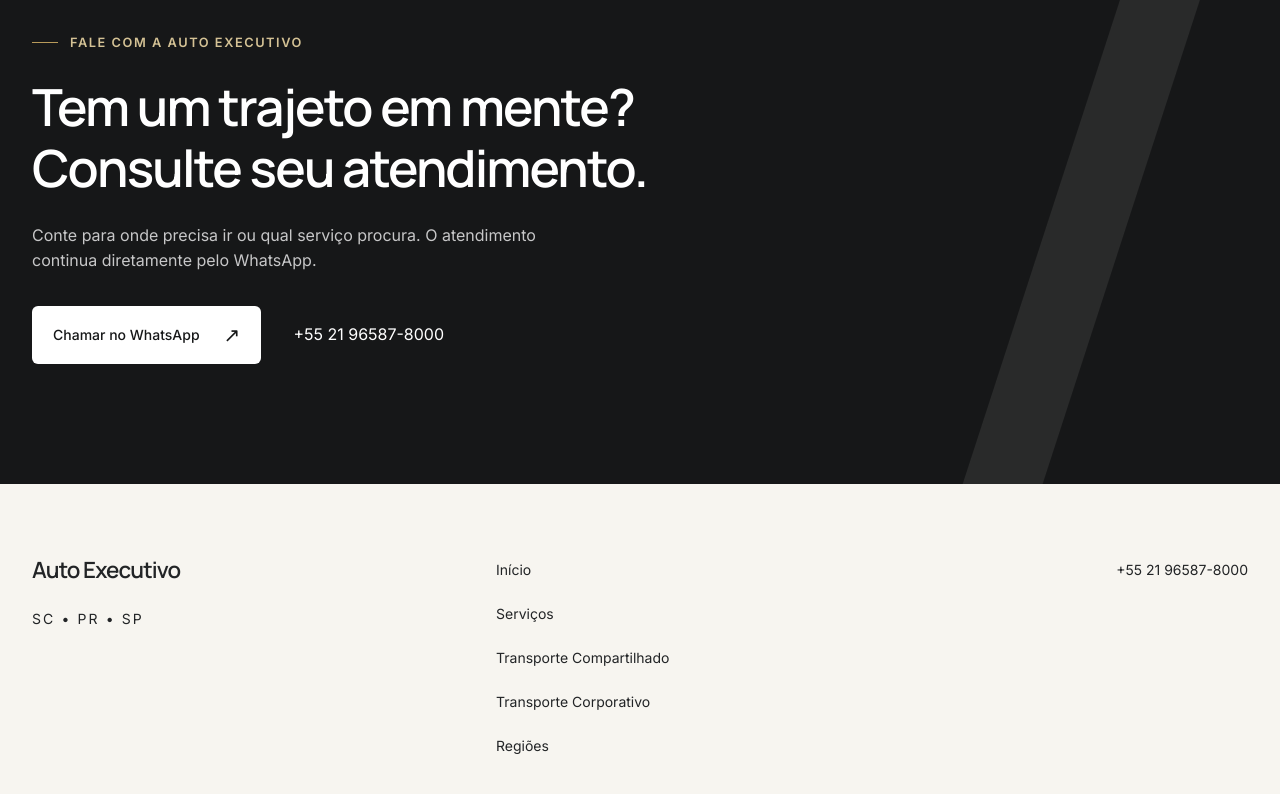
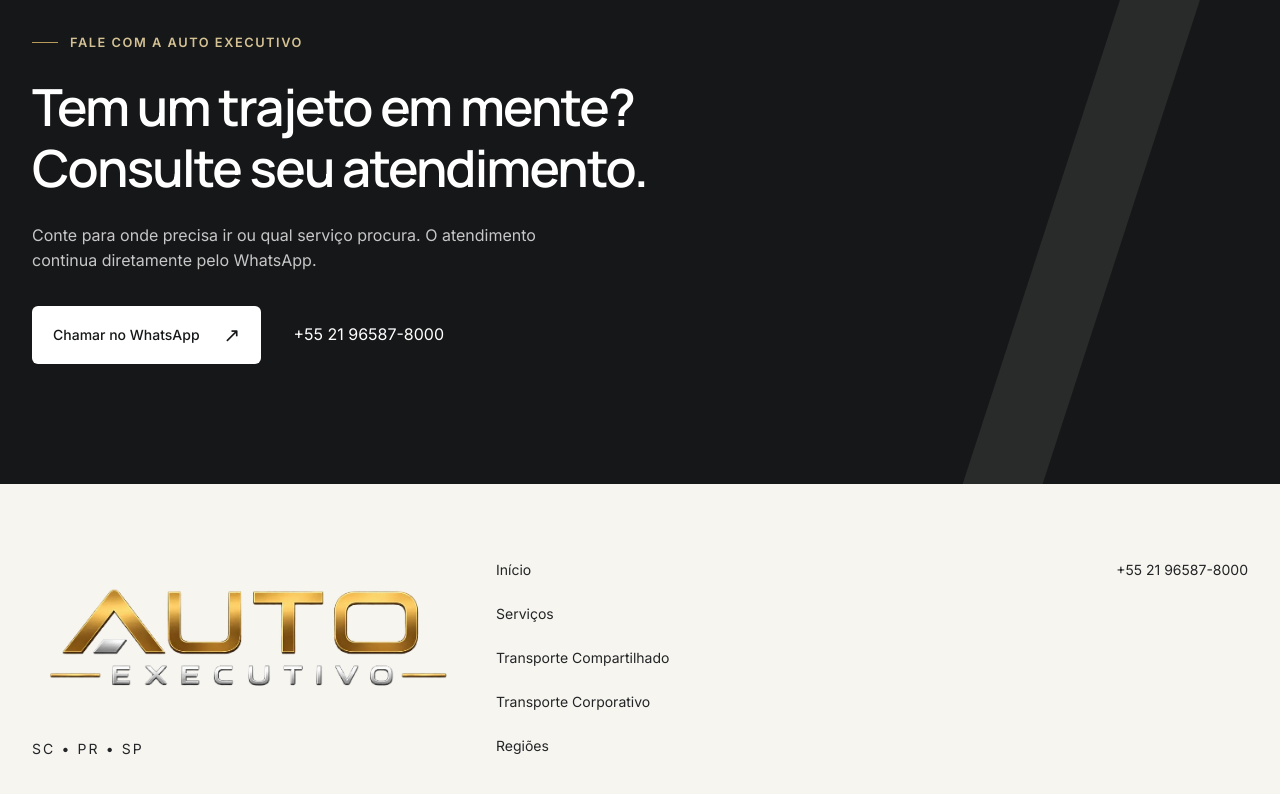
Before and after one commit to dborgesdev/autoexecutivo, a React (Vite) app: page / in a window 1280 px wide. Shown: the part 5849-6643 px from the top of the page. Built offline with nearby package versions, Linux system fonts and the light colour scheme.

Commit message:
use brand logo in header and footer

```diff
--- a/src/components/Footer.tsx
+++ b/src/components/Footer.tsx
@@ -1,17 +1,20 @@
 import { footerNavigation } from '../data/navigation'
 import { siteConfig } from '../data/siteConfig'
 import { pageContent } from '../data/pageContent'
+import logoAutoExecutivo from '../assets/logo-autoexecutivo.webp'
 import { Container } from './Container'
 
 export function Footer() {
   return (
     <footer id="rodape" className="footer surface-warm">
       <Container className="footer__grid">
-        <div><a className="brand" href="#inicio">{siteConfig.brand}</a><p className="footer__territory">{pageContent.footer.territory}</p></div>
+        <div className="footer__brand">
+          <a className="brand" href="#inicio"><img className="brand__logo brand__logo--footer" src={logoAutoExecutivo} alt="Auto Executivo" /></a>
+          <p className="footer__territory">{pageContent.footer.territory}</p>
+        </div>
         <nav aria-label="Navegação do rodapé">{footerNavigation.map((item) => <a key={item.href} href={item.href}>{item.label}</a>)}</nav>
         <a className="footer__phone" href={`tel:+${siteConfig.phoneNormalized}`}>{siteConfig.phoneDisplay}</a>
       </Container>
-      {/* Copyright omitido até aprovação da redação em docs/content.md §11. */}
     </footer>
   )
 }
```
